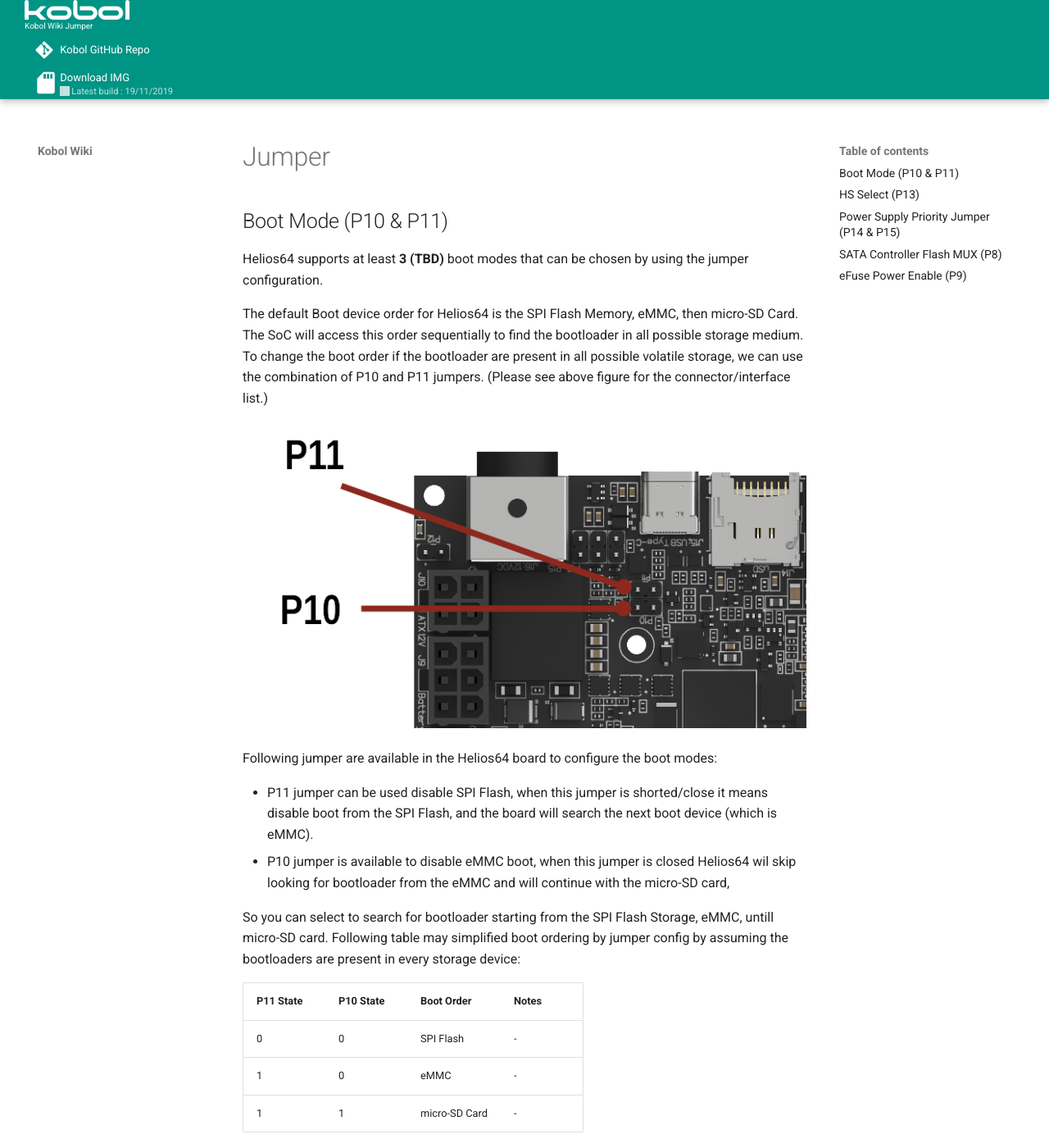
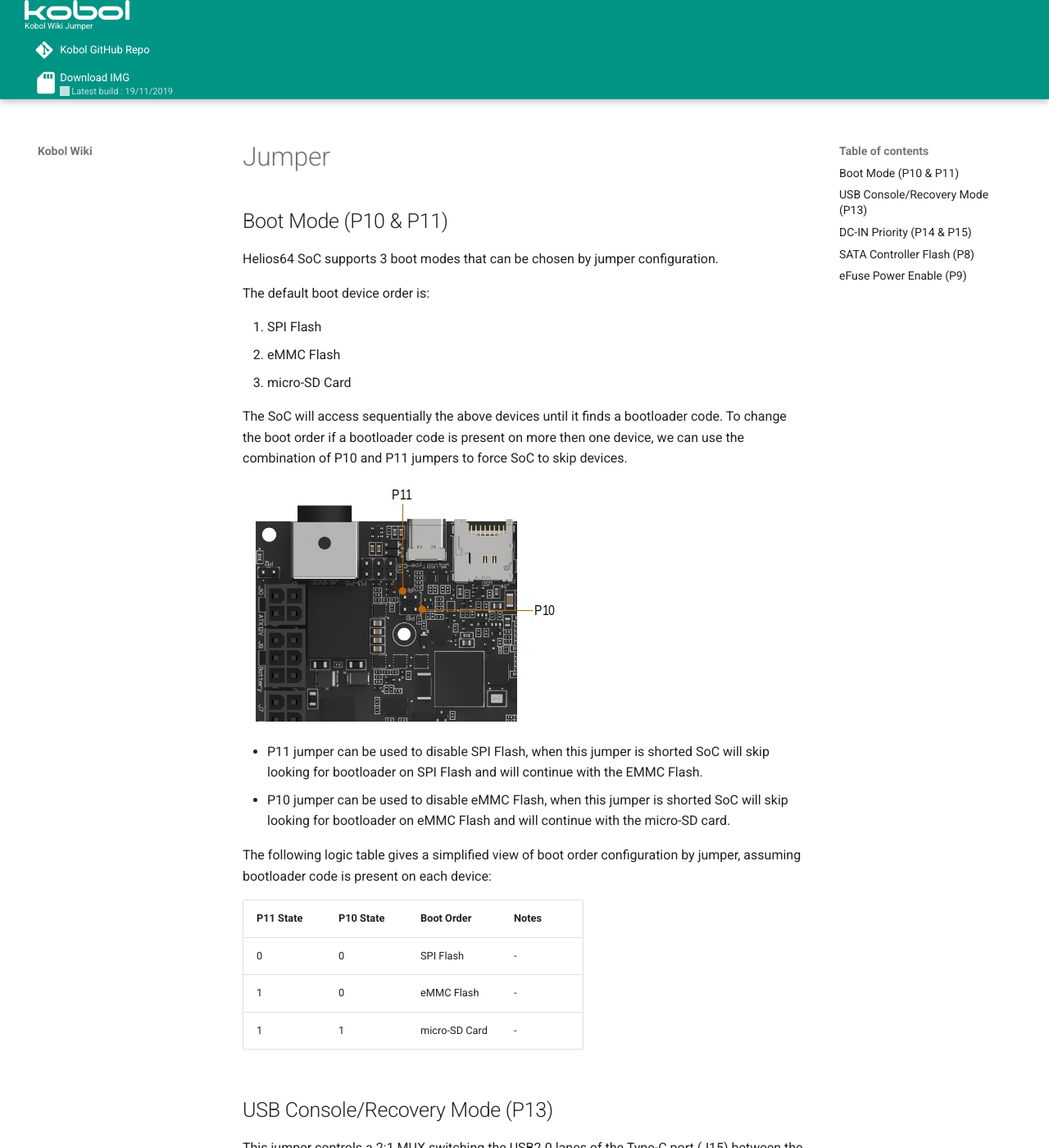
Before and after one commit to kobol-io/wiki, an MkDocs documentation site: the page built from docs/helios64/jumper.md, in a window 1280 px wide and 1400 px high. Shown: the whole window at 82% size. Built offline with MkDocs 1.6.1 and Material for MkDocs 9.7.7, drawn with Linux system fonts in a browser that asks for light colours; some of the changed text lies outside the part shown.

Commit message:
Update Hardware Jumper Page

```diff
--- a/docs/helios64/jumper.md
+++ b/docs/helios64/jumper.md
@@ -1,49 +1,47 @@
 ## Boot Mode (P10 & P11)
 
+Helios64 SoC supports 3 boot modes that can be chosen by jumper configuration.
 
-Helios64 supports at least **3 (TBD)** boot modes that can be chosen by using the jumper configuration.
+The default boot device order is:
 
-The default Boot device order for Helios64 is the SPI Flash Memory, eMMC, then micro-SD Card.
-The SoC will access this order sequentially to find the bootloader in all possible storage medium.
-To change the boot order if the bootloader are present in all possible volatile storage, we can use the combination of P10 and P11 jumpers.
-(Please see above figure for the connector/interface list.)
+1. SPI Flash
+2. eMMC Flash
+3. micro-SD Card
 
-![Bootmode location](/helios64/img/jumper/p11-jumper.png)
+The SoC will access sequentially the above devices until it finds a bootloader code. To change the boot order if a bootloader code is present on more then one device, we can use the combination of P10 and P11 jumpers to force SoC to skip devices.
 
-Following jumper are available in the Helios64 board to configure the boot modes:
+![P10 P11 location](/helios64/img/jumper/p10-11-jumper.jpg)
 
-- P11 jumper can be used disable SPI Flash, when this jumper is shorted/close it means disable boot from the SPI Flash, and the board will search the next boot device (which is eMMC).
-- P10 jumper is available to disable eMMC boot, when this jumper is closed Helios64 wil skip looking for bootloader from the eMMC and will continue with the micro-SD card,
+- P11 jumper can be used to disable SPI Flash, when this jumper is shorted SoC will skip looking for bootloader on SPI Flash and will continue with the EMMC Flash.
+- P10 jumper can be used to disable eMMC Flash, when this jumper is shorted SoC will skip looking for bootloader on eMMC Flash and will continue with the micro-SD card.
 
-So you can select to search for bootloader starting from the SPI Flash Storage, eMMC, untill micro-SD card.
-Following table may simplified boot ordering by jumper config by assuming the bootloaders are present in every storage device:
+The following logic table gives a simplified view of boot order configuration by jumper, assuming bootloader code is present on each device:
 
-P11 State|P10 State|Boot Order|Notes
------|---------------|--------------|-------
-0|0|SPI Flash|-
-1|0|eMMC|-
-1|1|micro-SD Card|-
+| P11 State | P10 State | Boot Order | Notes |
+|-----------|-----------|------------|-------|
+| 0 | 0 | SPI Flash | - |
+| 1 | 0 | eMMC Flash | - |
+| 1 | 1 | micro-SD Card | - |
 
-!!! note
-	Please note, in case of bootloader is not present in the storage devices. The SoC will search to the next possible boot device.
+## USB Console/Recovery Mode (P13)
 
+This jumper controls a 2:1 MUX switching the USB2.0 lanes of the Type-C port (J15) between the SoC Type-C interface and the USB-to-Serial bridge. For more details refer to the [USB Type-C section](/helios64/usb/#usb-on-helios64).
 
-All the ready-to-use images we provide are for the **SD Card** boot mode.
+![P13 location](/helios64/img/jumper/p13-jumper.jpg)
 
-Please refer to [U-boot](/helios4/uboot) section to know how to use the other modes.
+* When the jumper is opened the Type-C port (J15) can be used to connect to the serial console of the Helios64.
+* When closed and system in recovery mode, the Type-C port (J15) can be used to flash directly the eMMC over USB.
 
-## HS Select (P13)
+## DC-IN Priority (P14 & P15)
 
-![HS Select location](/helios64/img/jumper/p13-jumper.png)
+Helios64 supports 2x different DC-IN 12V inputs :
 
-When this jumper closed the High Speed USB (USB 2.0) connection to the SoC will be establised, while the serial console is disconnected, so you can use flashing technology such as rockusb and maskrom in the USB type-C port.
+* AC Adapter (J16)
+* ATX PSU (J10)
 
-[comment]: <> (its also called as HS select, when this jumper is closed the micro USB-C connector become type-C HS (open = console), your USB-C cable will connected to the serial console of the Helios64 board by default. By closing this connection the USB-C connection will become the HS mode, the eMMC will be detected as the USB Mass storage in your PC, in this configuration can directly flash the Armbian image to it.)
+You can plug both DC-IN inputs in order to have a failover setup that automatically switch to the other input if the first one fails. Jumpers P14 and P15 can be used to configure input priority.
 
-
-## Power Supply Priority Jumper (P14 & P15)
-
-![P14 location](/helios64/img/jumper/p14-jumper.png)
+![P14 P15 location](/helios64/img/jumper/p14-15-jumper.jpg)
 
 | P15 | P14 | Description |
 |-----|-----|-------------|
@@ -53,16 +51,15 @@ When this jumper closed the High Speed USB (USB 2.0) connection to the SoC will
 | Close | Close | Self Locking Priority |
 
 
-## SATA Controller Flash MUX (P8)
+## SATA Controller Flash (P8)
 
-Production usage only.
-
+Reserved for production.
 
 ## eFuse Power Enable (P9)
 
-![P9 location](/helios64/img/jumper/p9-jumper.png)
+![P9 location](/helios64/img/jumper/p9-jumper.jpg)
 
-Short this jumper using tweezer to burn the efuse data on maskrom mode.
+When shorted this jumper will allow user to burn efuse data in order to configure secure boot.
 
 !!! warning
-	Wrong efuse data can brick Helios64. Do NOT short this jumper on normal use!
+		Wrong efuse data can bricked Helios64 which cannot be repaired. Do **NOT** short this jumper if you don't know what you are doing.
```
Also changed, not shown: docs/helios64/hardware.md (+6 -6 lines), docs/helios64/img/jumper/p10-11-jumper.jpg (added), docs/helios64/img/jumper/p11-12-jumper.png (deleted), docs/helios64/img/jumper/p11-jumper.png (deleted), docs/helios64/img/jumper/p13-jumper.jpg (added), docs/helios64/img/jumper/p13-jumper.png (deleted), docs/helios64/img/jumper/p14-15-jumper.jpg (added), docs/helios64/img/jumper/p14-jumper.png (deleted), docs/helios64/img/jumper/p9-jumper.jpg (added), docs/helios64/img/jumper/p9-jumper.png (deleted).
